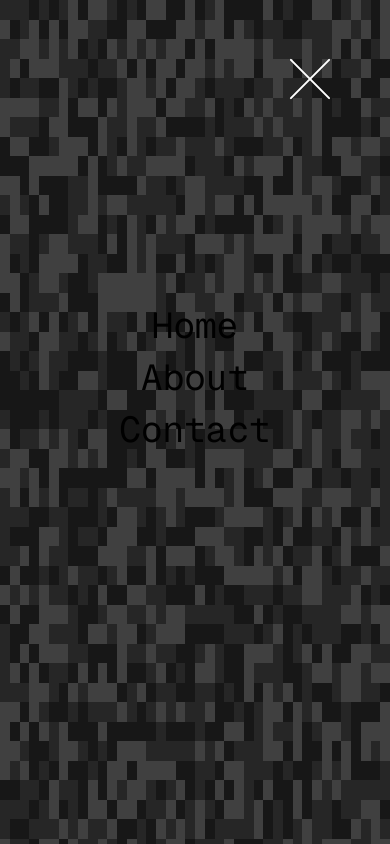
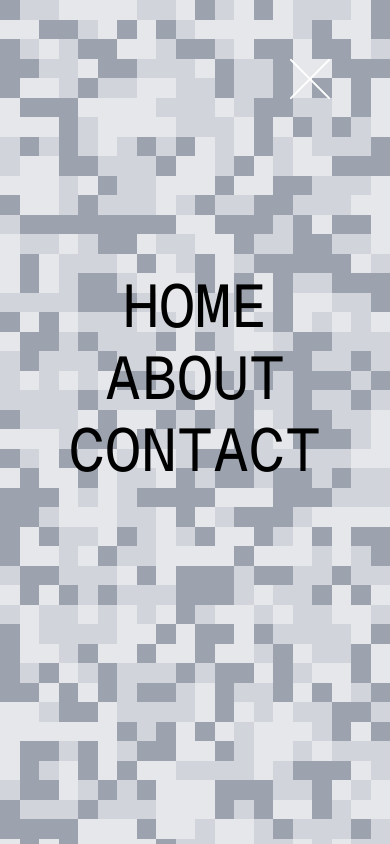
Before and after one commit to solomonbaez/InnerSpace, a Next.js app: page / in a window 390 px wide. Both pictures are taken after a click on the button 310 px from the left and 80 px from the top of the page. Shown: the top 844 px of the page. Built offline with nearby package versions, Linux system fonts and the light colour scheme.

Commit message:
Adjusted pixellation for mobile performance and changed color variation

```diff
--- a/src/components/menu.jsx
+++ b/src/components/menu.jsx
@@ -4,21 +4,22 @@ const animate = {
       opacity: 0
   },
   open: {
-      opacity: 1
+      opacity: 1,
   },
   exit: {
-      opacity: 0
+      opacity: 0,
+      transition: {duration: 0, delay: 0.6}
   }
 }
 
 export default function Index({isActive}) {
   return (
-    <motion.div variants={animate} initial="initial" animate={isActive ? "open" : "closed"}
-      className="h-[90vh] w-full z-20 fixed flex flex-col items-center justify-center"
+    <motion.div variants={animate} initial="initial" animate={isActive ? "open" : "exit"}
+      className="h-[90vh] w-full z-20 fixed flex flex-col items-center justify-center uppercase"
     >
-      <p className="text-4xl m-1 mb-2">Home</p>
-      <p className="text-4xl m-1 mb-2">About</p>
-      <p className="text-4xl m-1 mb-2">Contact</p>
+      <p className="text-6xl text-black  m-1 mb-2">Home</p>
+      <p className="text-6xl text-black m-1 mb-2">About</p>
+      <p className="text-6xl text-black m-1 mb-2">Contact</p>
     </motion.div>
   )
 }
--- a/src/components/pixelTransition.jsx
+++ b/src/components/pixelTransition.jsx
@@ -29,9 +29,9 @@ export default function Index({isActive, dimensions}) {
   }
 
   const pixelColors = [
-    "bg-neutral-800",
-    "bg-neutral-900",
-    "bg-neutral-700"
+    "bg-gray-400",
+    "bg-gray-300",
+    "bg-gray-200",
   ]
   const getRandomColor = () => {
     const randomIndex = Math.floor(Math.random() * pixelColors.length);
@@ -40,7 +40,7 @@ export default function Index({isActive, dimensions}) {
 
   const generateGrid = () => {
     const { innerWidth, innerHeight } = window;
-    const elementSize = innerWidth * 0.025;
+    const elementSize = innerWidth * 0.05;
     const elementCount = Math.ceil(innerHeight / elementSize);
     const shuffled = shuffle([...Array(elementCount)].map( (_, i) => i ))
 
@@ -60,9 +60,9 @@ export default function Index({isActive, dimensions}) {
   return (
     <div className="flex overflow-hidden relative z-10 pointer-events-none">
       {
-        [...Array(40)].map( (_, index) => {
+        [...Array(20)].map( (_, index) => {
           return (
-            <div key={index} className="w-[2.5vw] flex flex-col">
+            <div key={index} className="w-[5vw] flex flex-col">
               { generateGrid() }
             </div>
           )
```
